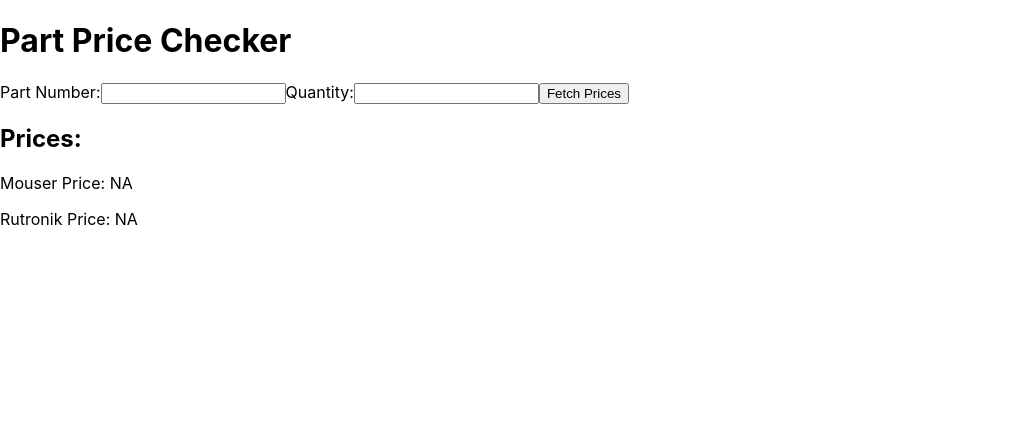
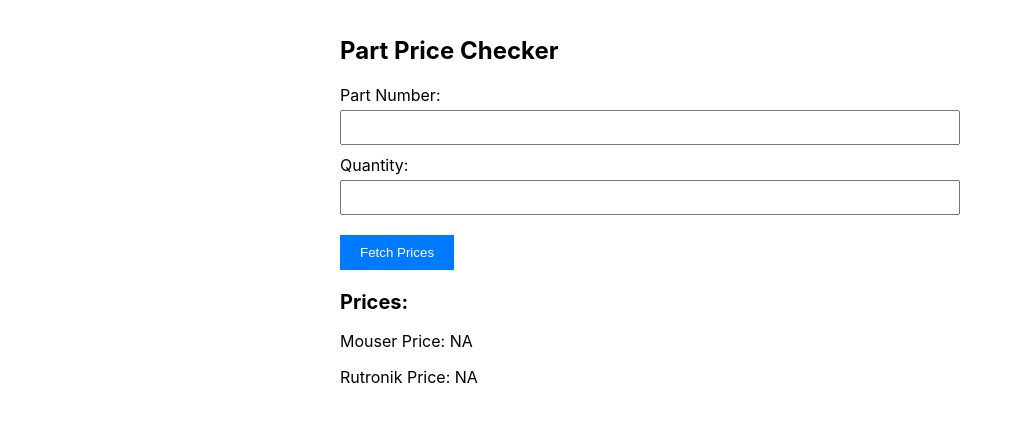
Before and after one commit to Shankar-001/zionix, a React (Create React App) app: page / in a window 1280 px wide. Shown: the top 422 px of the page, without its empty margins (0-1022 px from the left). Built offline with nearby package versions, Linux system fonts and the light colour scheme.

Commit message:
initial commit

```diff
--- a/package.json
+++ b/package.json
@@ -34,5 +34,6 @@
       "last 1 firefox version",
       "last 1 safari version"
     ]
-  }
+  },
+  "proxy": "https://www.rutronik24.com"
 }
--- a/src/App.css
+++ b/src/App.css
@@ -1,38 +1,45 @@
-.App {
-  text-align: center;
+/* App.css */
+
+.container {
+  max-width: 600px;
+  margin: 0 auto;
+  padding: 20px;
 }
 
-.App-logo {
-  height: 40vmin;
-  pointer-events: none;
+h1 {
+  font-size: 24px;
+  margin-bottom: 20px;
 }
 
-@media (prefers-reduced-motion: no-preference) {
-  .App-logo {
-    animation: App-logo-spin infinite 20s linear;
-  }
+label {
+  display: block;
+  margin-bottom: 10px;
 }
 
-.App-header {
-  background-color: #282c34;
-  min-height: 100vh;
-  display: flex;
-  flex-direction: column;
-  align-items: center;
-  justify-content: center;
-  font-size: calc(10px + 2vmin);
-  color: white;
+input {
+  padding: 8px;
+  margin-top: 5px;
+  width: 100%;
 }
 
-.App-link {
-  color: #61dafb;
+button {
+  padding: 10px 20px;
+  background-color: #007bff;
+  color: #fff;
+  border: none;
+  cursor: pointer;
+  margin-top: 10px;
 }
 
-@keyframes App-logo-spin {
-  from {
-    transform: rotate(0deg);
-  }
-  to {
-    transform: rotate(360deg);
-  }
+button:hover {
+  background-color: #0056b3;
 }
+
+h2 {
+  margin-top: 20px;
+  font-size: 20px;
+}
+
+p {
+  margin-bottom: 10px;
+}
--- a/src/App.js
+++ b/src/App.js
@@ -1,3 +1,4 @@
+import './App.css';
 import React, { useState } from 'react';
 import { fetchMouserData, fetchRutronikData } from './action';
 
@@ -6,15 +7,12 @@
   const [quantity, setQuantity] = useState('');
   const [mouserPrice, setMouserPrice] = useState(null);
   const [rutronikPrice, setRutronikPrice] = useState(null);
-  const [tmePrice, setTmePrice] = useState(null);
 
   const fetchPrices = async () => {
     if (!partNumber || !quantity) {
       alert('Please enter part number and quantity');
       return;
     }
-
-    const tmeKey = '0f89076a8f6852a5cebe39c5422318538800cd5c0e6ee';
 
     try {
       const [mouserData, rutronikData] = await Promise.all([
@@ -25,19 +23,18 @@
       const price = getPriceForQuantity(mouserData, quantity);
       const price2 = getPriceFromRutronik(rutronikData, quantity);
 
-      console.log(price2);
       if (price) {
         setMouserPrice(price);
       } else {
         setMouserPrice(null);
-        console.log('Price not found for the specified quantity');
+        console.log('Price1 not found for the specified quantity');
       }
 
       if (price2) {
         setRutronikPrice(price2);
       } else {
         setRutronikPrice(null);
-        console.log('Price not found for the specified quantity');
+        console.log('Price2 not found for the specified quantity');
       }
     } catch (error) {
       console.error('Error fetching prices:', error);
@@ -62,7 +59,6 @@
     return null;
   };
 
-  // Function to extract price based on quantity from Rutronik API response
   const getPriceFromRutronik = (rutronikData, quantity) => {
     const priceBreaks = rutronikData?.pricebreaks;
 
@@ -70,19 +66,24 @@
       return null;
     }
 
-    // Find the price for the provided quantity
     for (let i = priceBreaks.length - 1; i >= 0; i--) {
       const priceBreak = priceBreaks[i];
-      if (quantity >= parseInt(priceBreak.quantity)) {
+      if (quantity == parseInt(priceBreak.quantity)) {
         return priceBreak.price;
       }
     }
 
-    return null; // Price not found for the specified quantity
+    return null;
+  };
+
+  const convertToINR = (priceInEuros) => {
+    // Assuming 1 Euro = 88 Indian Rupees
+    const exchangeRate = 88;
+    return priceInEuros * exchangeRate;
   };
 
   return (
-    <div>
+    <div className='container'>
       <h1>Part Price Checker</h1>
       <label>
         Part Number:
@@ -104,8 +105,10 @@
 
       <h2>Prices:</h2>
       <p>Mouser Price: {mouserPrice || 'NA'}</p>
-      <p>Rutronik Price: {rutronikPrice || 'NA'}</p>
-      {/* <p>TME Price: {tmePrice || 'NA'}</p>  */}
+      <p>
+        Rutronik Price:{' '}
+        {rutronikPrice ? `₹${convertToINR(rutronikPrice)}` : 'NA'}
+      </p>
     </div>
   );
 }
--- a/src/action.js
+++ b/src/action.js
@@ -1,6 +1,5 @@
 export const fetchMouserData = async (partNumber) => {
   return new Promise((res, rej) => {
-    const mouserKey = '82675baf-9a58-4d5a-af3f-e3bbcf486560';
     const requestOptions = {
       method: 'POST',
       headers: {
@@ -15,7 +14,7 @@
     };
 
     fetch(
-      `https://api.mouser.com/api/v1/search/partnumber?apiKey=${mouserKey}`,
+      `https://api.mouser.com/api/v1/search/partnumber?apiKey=${process.env.REACT_APP_MOUSER_KEY}`,
       requestOptions
     )
       .then((response) => response.json())
@@ -26,7 +25,6 @@
 
 export const fetchRutronikData = async (partNumber) => {
   return new Promise((res, rej) => {
-    const rutronikKey = 'cc6qyfg2yfis';
     const raw = '';
 
     const requestOptions = {
@@ -36,7 +34,7 @@
     };
 
     fetch(
-      `https://www.rutronik24.com/api/article/?apikey=${rutronikKey}&mpn=${partNumber}`,
+      `/api/article/?apikey=${process.env.REACT_APP_RUTRONIK_KEY}&mpn=${partNumber}`,
       requestOptions
     )
       .then((response) => response.json())
```
Also changed, not shown: 1 other file (tests, documents, lock files or other folders).
